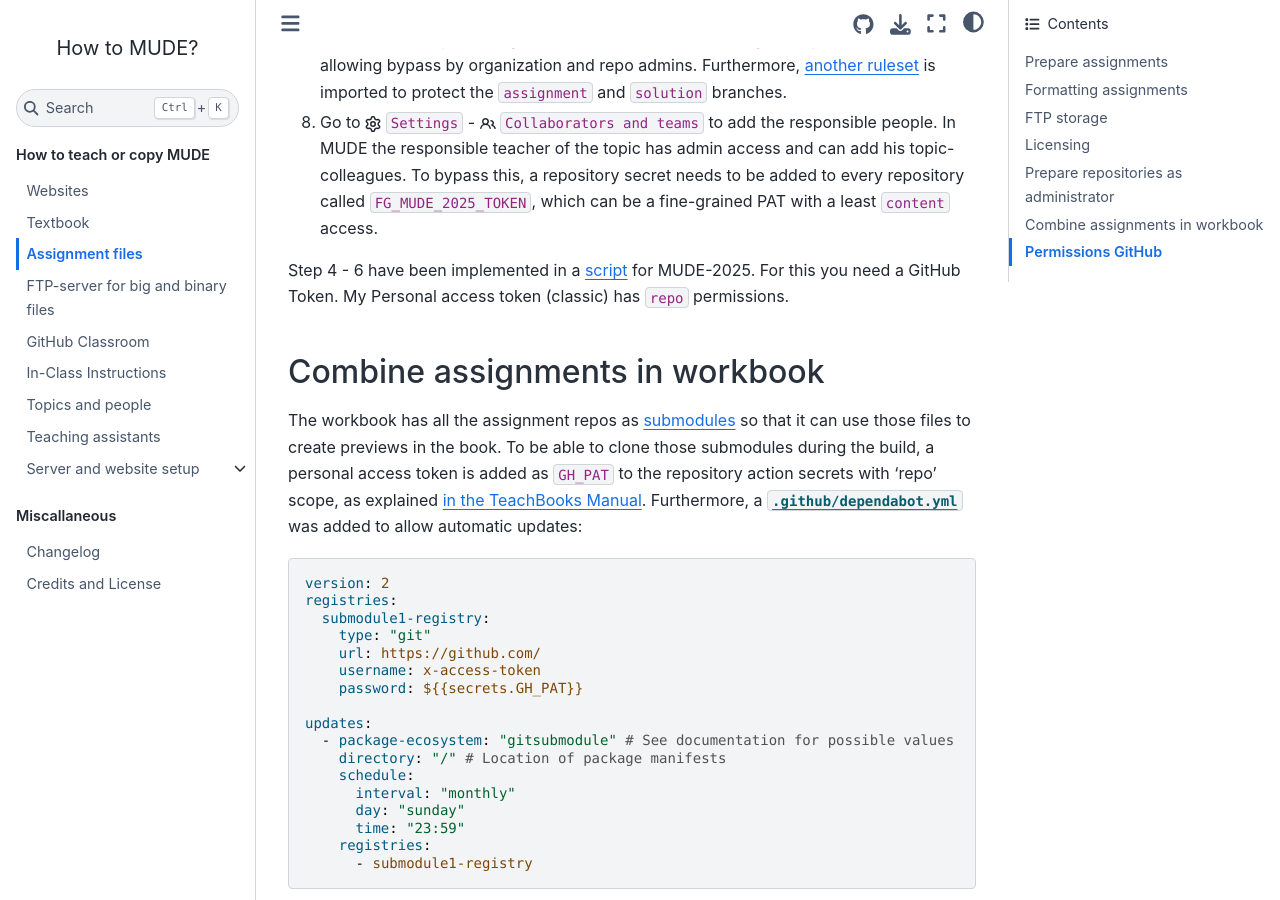
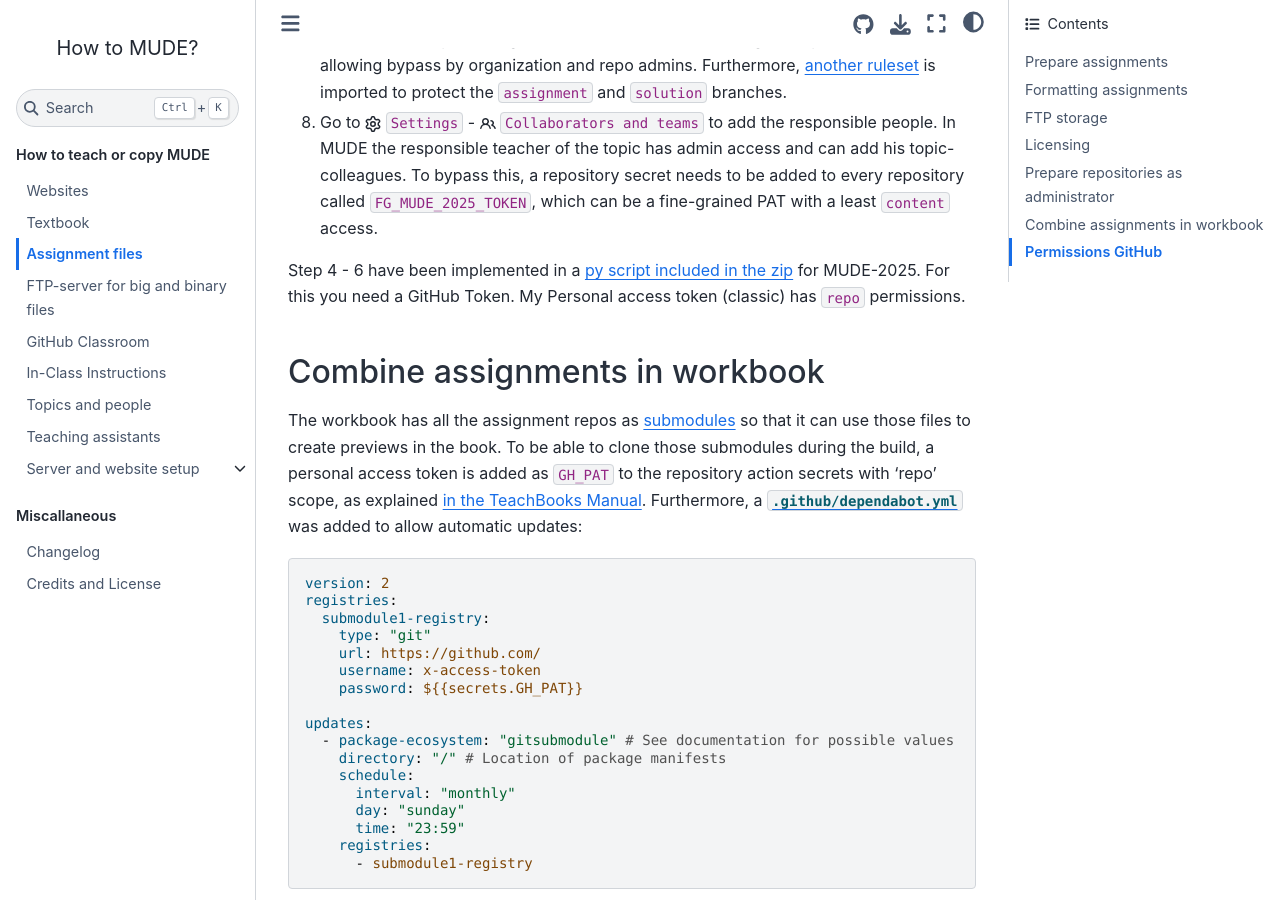
Before and after one commit to TUDelft-MUDE/teacher, a Jupyter Book: the page built from book/assignment_repo.md, in a window 1280 px wide and 900 px high, scrolled down 3142 px. Built offline with Jupyter Book 1.0.4 settings and Sphinx 7.4.7 and the Sphinx Book theme 1.1.4, drawn with Linux system fonts in a browser that asks for light colours; comment, search, counter and statistics services are not loaded.

Commit message:
Update assignment_repo.md

```diff
--- a/book/assignment_repo.md
+++ b/book/assignment_repo.md
@@ -64,7 +64,7 @@ The assignments are shared with a CC BY license. During the academic year, the s
 7. Go to {octicon}`repo-push` `Rules` - `Rulesets`, click `Import a ruleset` and import [this file](./Protect_main.json). This is requiring pull requests for the default branch with 1 approval (which hare dismissed upon new commits), requiring conversation resolution before merging, merging without rebase, protecting the default branch and blocking force pushes while allowing bypass by organization and repo admins. Furthermore, [another ruleset](./protect_assignment_and_solution.json) is imported to protect the `assignment` and `solution` branches.
 8. Go to {octicon}`gear` `Settings` - {octicon}`people` `Collaborators and teams` to add the responsible people. In MUDE the responsible teacher of the topic has admin access and can add his topic-colleagues. To bypass this, a repository secret needs to be added to every repository called `FG_MUDE_2025_TOKEN`, which can be a fine-grained PAT with a least `content` access.
 
-Step 4 - 6 have been implemented in a [script](./create_repos.py) for MUDE-2025. For this you need a GitHub Token. My Personal access token (classic) has `repo` permissions.
+Step 4 - 6 have been implemented in a [py script included in the zip](./create_repos.zip) for MUDE-2025. For this you need a GitHub Token. My Personal access token (classic) has `repo` permissions.
 
 ## Combine assignments in workbook
 The workbook has all the assignment repos as [submodules](https://teachbooks.io/manual/external/Nested-Books/README.html) so that it can use those files to create previews in the book. To be able to clone those submodules during the build, a personal access token is added as `GH_PAT` to the repository action secrets with 'repo' scope, as explained [in the TeachBooks Manual](https://teachbooks.io/manual/external/deploy-book-workflow/README.html#private-submodules). Furthermore, a [`.github/dependabot.yml`](https://teachbooks.io/manual/external/Nested-Books/README.html#the-external-book-is-updated) was added to allow automatic updates:
```
